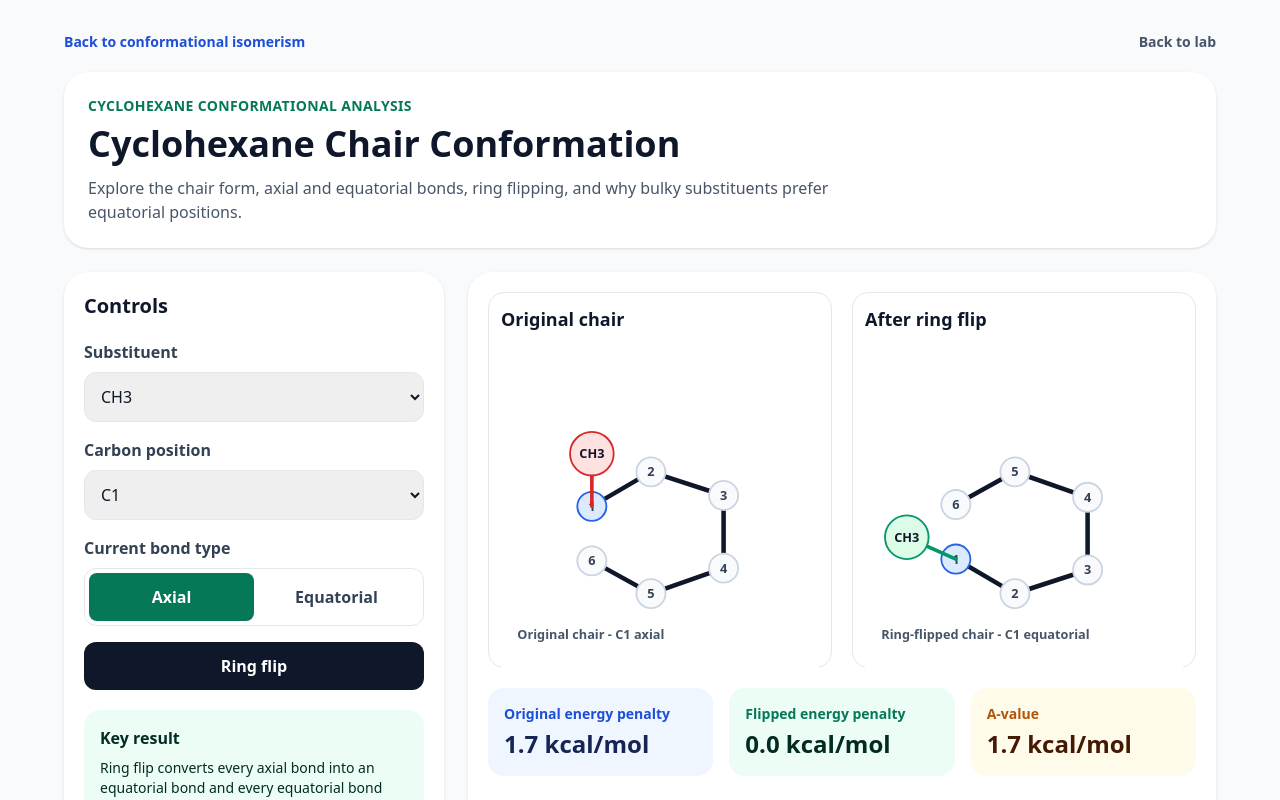
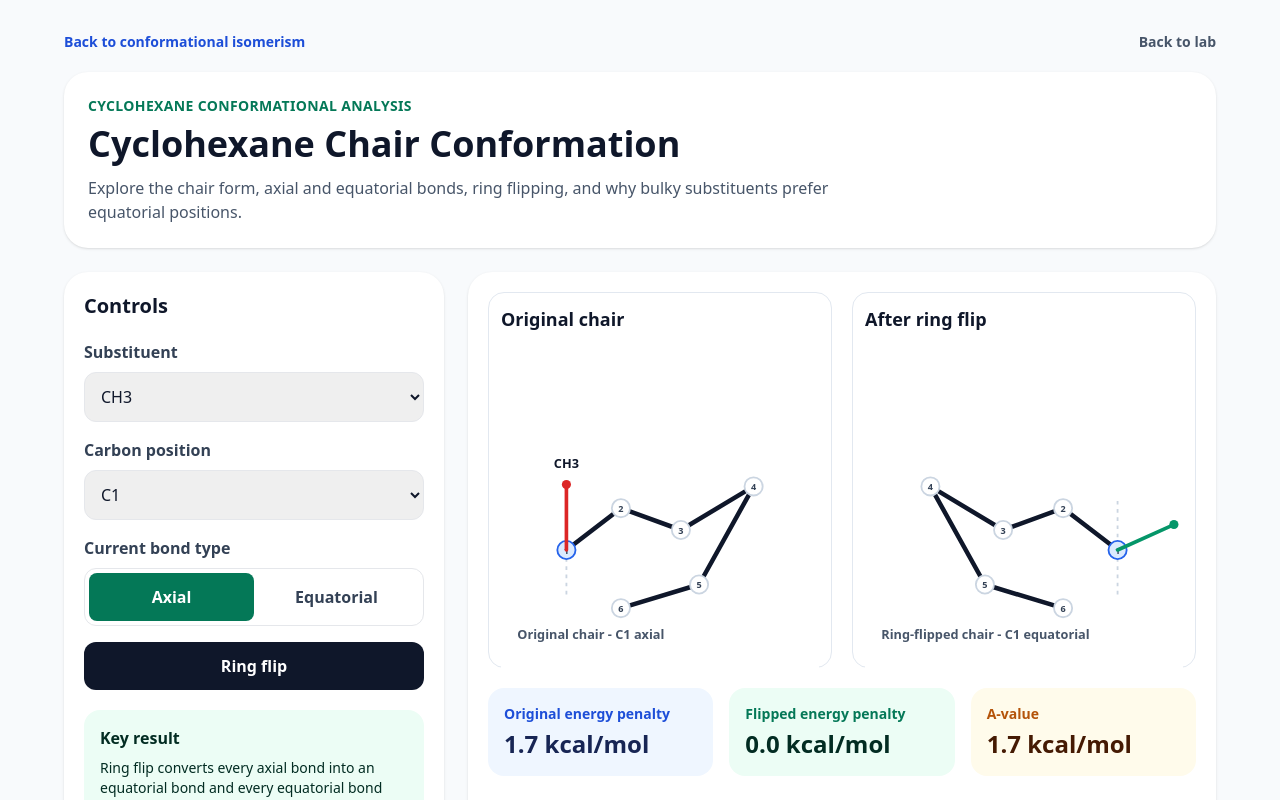
Before and after one commit to barham75/organic-project, a Next.js app: page /stereochemistry/conformational/cyclohexane in a window 1280 px wide. Shown: the top 800 px of the page. Built offline with nearby package versions, Linux system fonts and the light colour scheme.

Commit message:
Improve cyclohexane chair drawing

```diff
--- a/app/stereochemistry/conformational/cyclohexane/page.tsx
+++ b/app/stereochemistry/conformational/cyclohexane/page.tsx
@@ -23,16 +23,16 @@ const substituents: Substituent[] = [
 
 function ringPoint(index: number, flipped: boolean) {
   const points = [
-    { x: 100, y: 140 },
-    { x: 165, y: 102 },
-    { x: 245, y: 128 },
-    { x: 245, y: 208 },
-    { x: 165, y: 236 },
-    { x: 100, y: 200 }
+    { x: 72, y: 188 },
+    { x: 132, y: 142 },
+    { x: 198, y: 166 },
+    { x: 278, y: 118 },
+    { x: 218, y: 226 },
+    { x: 132, y: 252 }
   ];
   const p = points[index % 6];
   if (!flipped) return p;
-  return { x: p.x, y: 338 - p.y };
+  return { x: 350 - p.x, y: p.y };
 }
 
 function chairPath(flipped: boolean) {
@@ -43,16 +43,16 @@ function chairPath(flipped: boolean) {
 function substituentVector(carbon: number, position: Position, flipped: boolean) {
   const axialUp = [true, false, true, false, true, false];
   const isAxialUp = flipped ? !axialUp[carbon - 1] : axialUp[carbon - 1];
-  if (position === "axial") return { dx: 0, dy: isAxialUp ? -58 : 58 };
+  if (position === "axial") return { dx: 0, dy: isAxialUp ? -72 : 72 };
   const equatorialDirection = [
-    { dx: -54, dy: 24 },
-    { dx: 20, dy: -54 },
-    { dx: 58, dy: -12 },
-    { dx: 54, dy: 24 },
-    { dx: -20, dy: 54 },
-    { dx: -58, dy: -12 }
+    { dx: -62, dy: -28 },
+    { dx: -58, dy: -36 },
+    { dx: 66, dy: -22 },
+    { dx: 66, dy: 24 },
+    { dx: 30, dy: 64 },
+    { dx: -66, dy: 22 }
   ][carbon - 1];
-  return flipped ? { dx: equatorialDirection.dx, dy: -equatorialDirection.dy } : equatorialDirection;
+  return flipped ? { dx: -equatorialDirection.dx, dy: equatorialDirection.dy } : equatorialDirection;
 }
 
 function CyclohexaneDrawing({
@@ -69,22 +69,27 @@ function CyclohexaneDrawing({
   const start = ringPoint(carbon - 1, flipped);
   const v = substituentVector(carbon, position, flipped);
   const end = { x: start.x + v.dx, y: start.y + v.dy };
+  const labelOffset = position === "axial" ? { x: 0, y: v.dy > 0 ? 26 : -18 } : { x: v.dx > 0 ? 30 : -30, y: v.dy > 0 ? 12 : -8 };
+  const labelPoint = { x: end.x + labelOffset.x, y: end.y + labelOffset.y };
+  const axisGuideTop = { x: start.x, y: start.y - 54 };
+  const axisGuideBottom = { x: start.x, y: start.y + 54 };
 
   return (
     <svg viewBox="0 0 350 310" className="h-full min-h-[310px] w-full rounded-lg bg-white">
       <polyline points={chairPath(flipped)} fill="none" stroke="#0f172a" strokeWidth="5" strokeLinejoin="round" strokeLinecap="round" />
+      <line x1={axisGuideTop.x} y1={axisGuideTop.y} x2={axisGuideBottom.x} y2={axisGuideBottom.y} stroke="#cbd5e1" strokeWidth="2" strokeDasharray="4 5" />
       {Array.from({ length: 6 }, (_, i) => {
         const p = ringPoint(i, flipped);
         return (
           <g key={i}>
-            <circle cx={p.x} cy={p.y} r="16" fill={i + 1 === carbon ? "#dbeafe" : "#f8fafc"} stroke={i + 1 === carbon ? "#2563eb" : "#cbd5e1"} strokeWidth="2" />
-            <text x={p.x} y={p.y + 5} textAnchor="middle" className="fill-slate-700 text-sm font-bold">{i + 1}</text>
+            <circle cx={p.x} cy={p.y} r="10" fill={i + 1 === carbon ? "#dbeafe" : "#ffffff"} stroke={i + 1 === carbon ? "#2563eb" : "#cbd5e1"} strokeWidth="2" />
+            <text x={p.x} y={p.y + 4} textAnchor="middle" className="fill-slate-700 text-[10px] font-bold">{i + 1}</text>
           </g>
         );
       })}
       <line x1={start.x} y1={start.y} x2={end.x} y2={end.y} stroke={position === "axial" ? "#dc2626" : "#059669"} strokeWidth="4" strokeLinecap="round" />
-      <circle cx={end.x} cy={end.y} r="24" fill={position === "axial" ? "#fee2e2" : "#dcfce7"} stroke={position === "axial" ? "#dc2626" : "#059669"} strokeWidth="2" />
-      <text x={end.x} y={end.y + 5} textAnchor="middle" className="fill-slate-900 text-sm font-bold">{label}</text>
+      <circle cx={end.x} cy={end.y} r="5" fill={position === "axial" ? "#dc2626" : "#059669"} />
+      <text x={labelPoint.x} y={labelPoint.y} textAnchor="middle" className="fill-slate-900 text-sm font-bold">{label}</text>
       <text x="18" y="286" className="fill-slate-600 text-sm font-bold">
         {flipped ? "Ring-flipped chair" : "Original chair"} - C{carbon} {position}
       </text>
```
